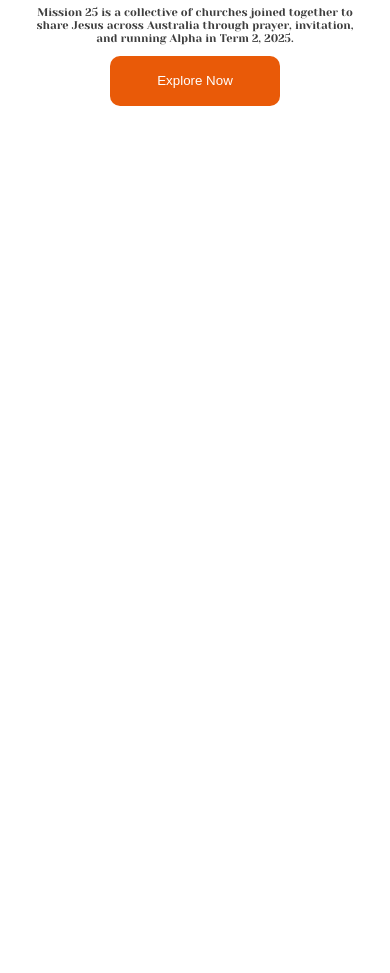
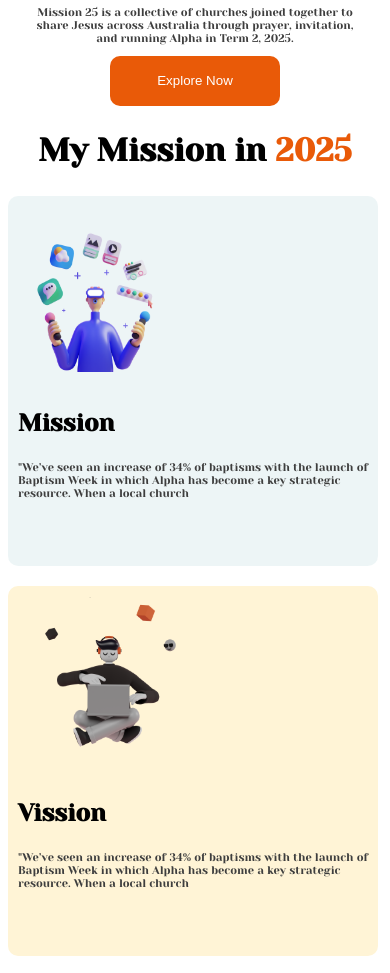
Before and after one commit to mohammademon393/My-mission-2025, a plain HTML site: page index.html in a window 390 px wide. Shown: the part 709-1682 px from the top of the page. Before the commit the page ends 844 px from the top, so only its background shows below. Drawn offline with Linux system fonts and the light colour scheme.

Commit message:
Added the responsive my mission section

```diff
--- a/css/responsive.css
+++ b/css/responsive.css
@@ -5,7 +5,8 @@
         font-weight: 300;
     }
     .nav,
-    .nav>ul
+    .nav>ul,
+        .mission-container
     {
         flex-direction: column;
         text-align: center;
@@ -14,7 +15,7 @@
         flex-direction: column-reverse;
         text-align: center;
     }
-    .banner-left h1{
+    .banner-left h1, .mission h2{
         font-size: 2rem;
     }
 }
--- a/css/styels.css
+++ b/css/styels.css
@@ -19,6 +19,7 @@ p{
     font-weight: 400;
     color: rgb(62, 62, 62);
 }
+
 .btn{
     width: 170px;
     height: 50px;
@@ -65,5 +66,29 @@ p{
 }
 .banner-right{
     flex: 1;
-
 }
+/* My mission */
+.mission{
+    text-align: center;
+    justify-content: center;
+}
+.mission-container{
+    display: flex;
+    gap: 20px;
+}
+.mission-child{
+    max-width: 360px;
+    height: 370px;
+    background-color: rgba(79, 157, 166, 0.1);
+    border-radius: 10px;
+    text-align: left;
+    padding-left: 10px;
+}
+.mission-child h3{
+    font-size: 1.5rem;
+    font-weight: 700;
+}
+.mission h2{
+    font-size: 3rem;
+    font-weight: 700;
+}
--- a/index.html
+++ b/index.html
@@ -22,7 +22,7 @@
         <div class="banner container">
             <div class="banner-left">
                 <h1>Stay Focused on <br>
-                <span class="text-color">Mission 2022</span></h1>
+                <span class="text-color">Mission 2025</span></h1>
                 <p>Mission 25 is a collective of churches joined together to <br> share Jesus across Australia through prayer, invitation, <br> and
                 running Alpha in Term 2, 2025.</p>
                 <button class="btn">Explore Now</button>
@@ -32,7 +32,39 @@
             </div>
         </div>
     </header>
-    <main></main>
+
+    <main>
+        <!-- My Mission in 2022 -->
+         <section class="mission container">
+            <h2>My Mission in <span class="text-color">2025</span></h2>
+
+            <div class="mission-container">
+                <div class="mission-child">
+                    <img width="50%" height="50%" src="./images/illustrators/illustrator-1.png" alt="">
+                    <h3>Mission</h3>
+                    <p>"We’ve seen an increase of 34% of baptisms with the launch of Baptism Week in which Alpha has become a key
+                        strategic
+                        resource. When a local church</p>
+                </div>
+
+                <div style="background-color: rgb(255, 244, 214);" class="mission-child">
+                    <img width="50%" height="50%" src="./images/illustrators/illustrator-2.png" alt="">
+                    <h3>Vission</h3>
+                    <p>"We’ve seen an increase of 34% of baptisms with the launch of Baptism Week in which Alpha has become a key
+                        strategic
+                        resource. When a local church</p>
+                </div>
+                <div style="background-color: rgba(255, 89, 89, 0.1);" class="mission-child">
+                    <img width="50%" height="50%" src="./images/illustrators/illustrator-3.png" alt="">
+                    <h3>Goal</h3>
+                    <p>"We’ve seen an increase of 34% of baptisms with the launch of Baptism Week in which Alpha has become a key
+                        strategic
+                        resource. When a local church</p>
+                </div>
+            </div>
+
+         </section>
+    </main>
     <footer></footer>
 </body>
 </html>
```
